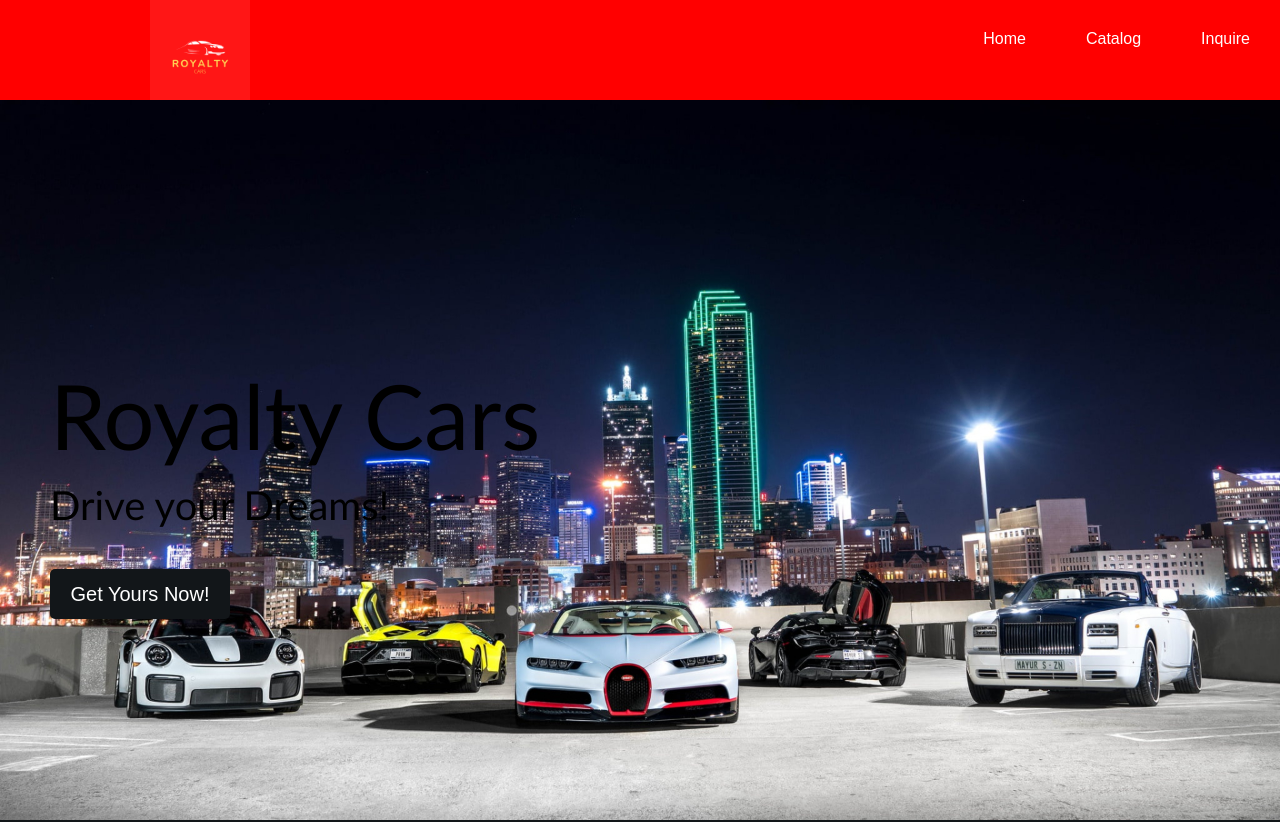
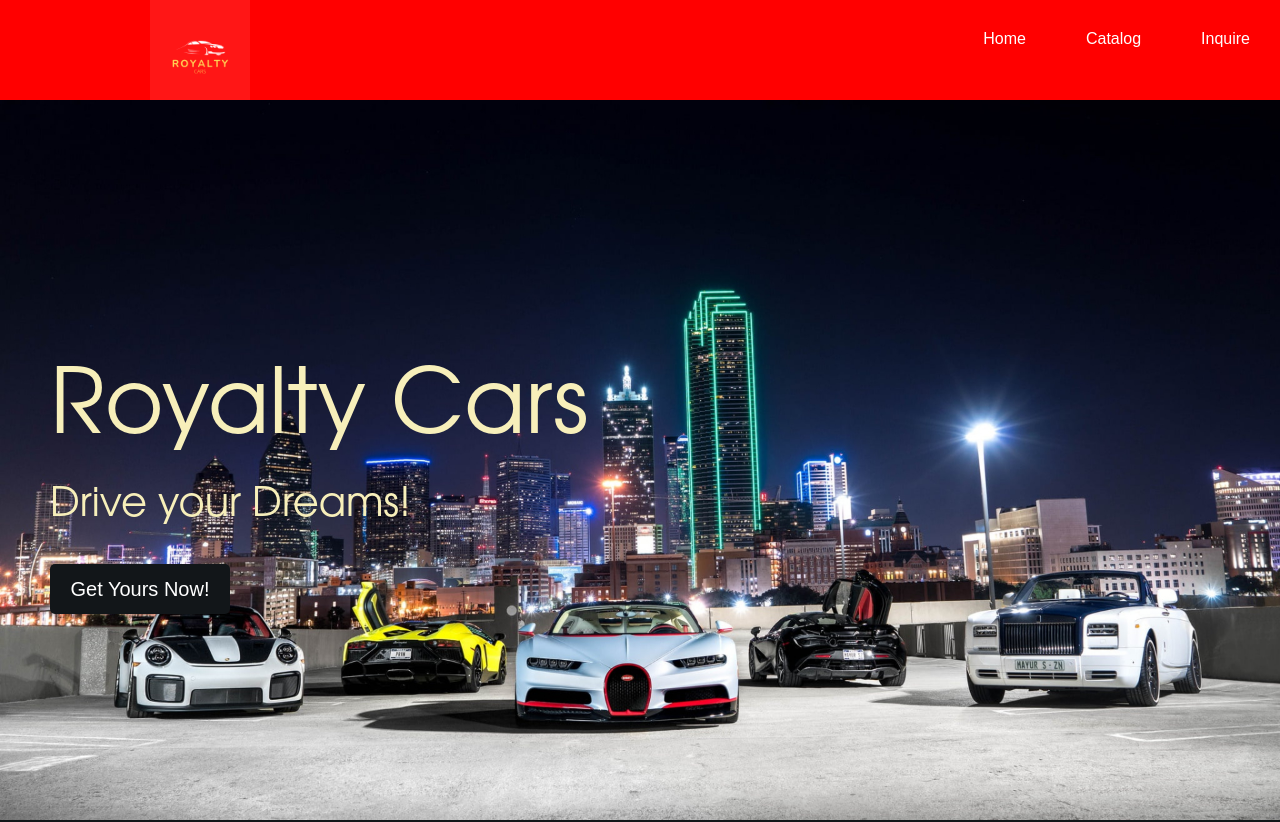
Before and after one commit to JustinChrisAmbil/RoyaltyCarFWebRepository, a React (Create React App) app: page / in a window 1280 px wide. Shown: the top 822 px of the page. Built offline with nearby package versions, Linux system fonts and the light colour scheme.

Commit message:
Font style color

```diff
--- a/src/style/Homestyle.css
+++ b/src/style/Homestyle.css
@@ -22,14 +22,16 @@
     font-size: 90px;
     height: 60px;
     font-weight: 50;
-    color: black;
+    color: #F7EFBA;
+    font-family: Avantgarde, TeX Gyre Adventor, URW Gothic L, sans-serif;
   }
 
   .headerContainer p {
     padding: 0;
     font-size: 40px;
     font-weight: lighter;
-    color: black;
+    color: #F7EFBA;
+    font-family: Avantgarde, TeX Gyre Adventor, URW Gothic L, sans-serif;
   }
 
   .headerContainer button {
@@ -93,4 +95,9 @@
       background-color: rgb(225, 225, 225);
       color: #121619;
     }
+
+
+
+
+
   }
```
